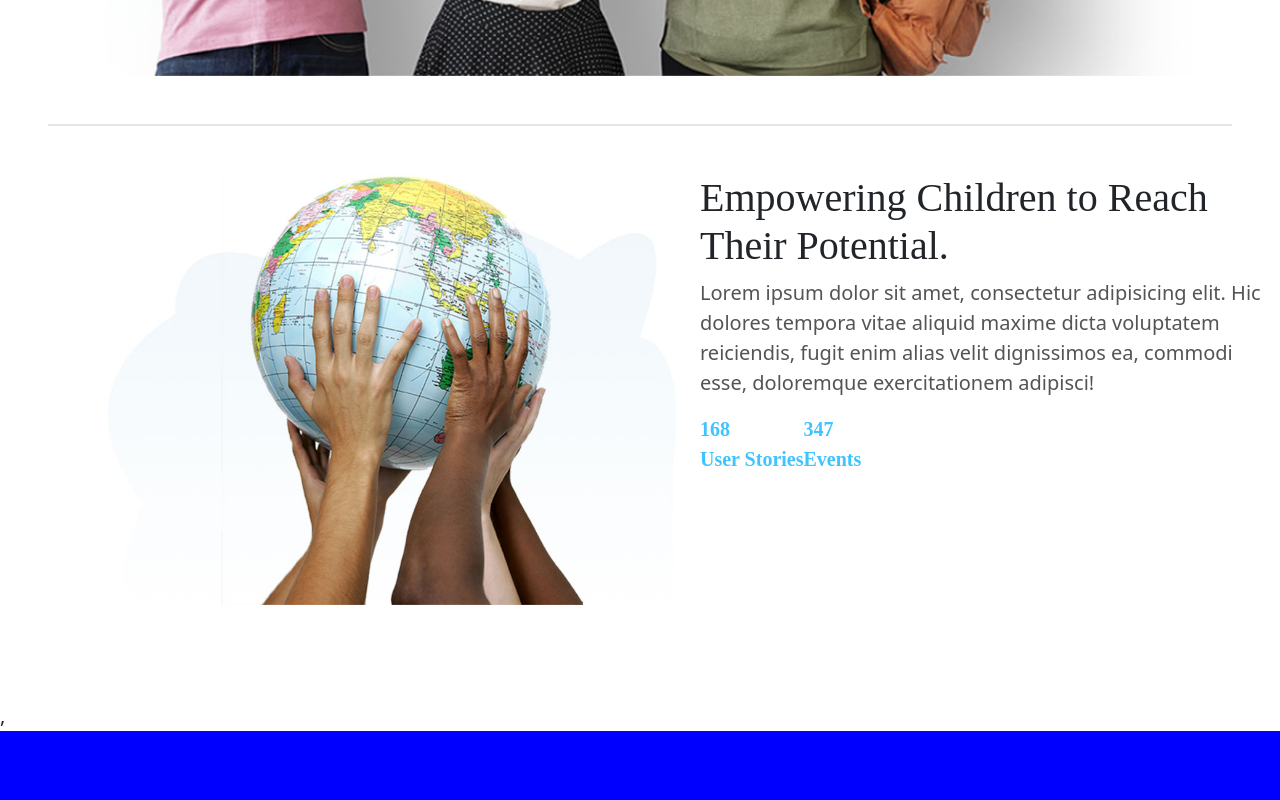
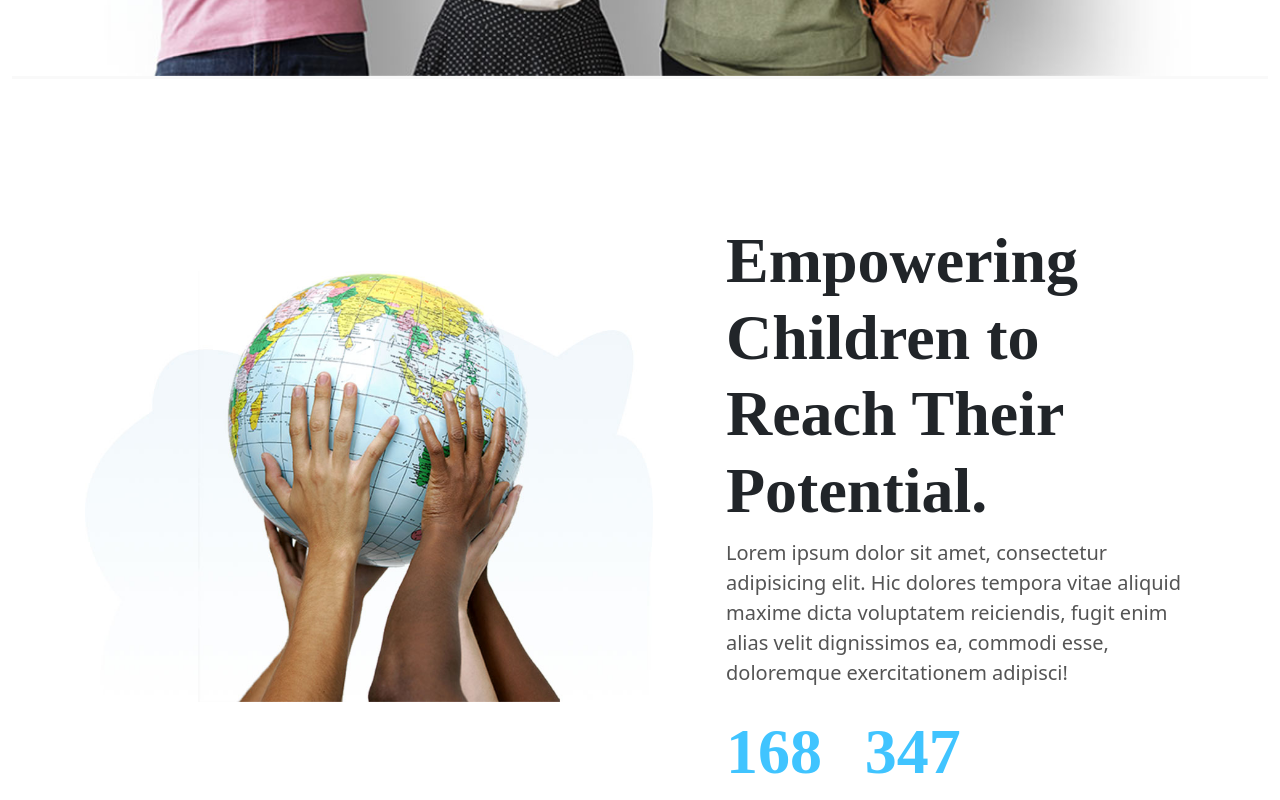
Before and after one commit to AnielloPiscopo/proj-html-vuejs, a Vue app: page / in a window 1280 px wide. Shown: the part 2820-3620 px from the top of the page. Built offline with nearby package versions, Linux system fonts and the light colour scheme.

Commit message:
Completed the MainGeneralInfo component

```diff
--- a/src/components/main/MainGeneralInfo.vue
+++ b/src/components/main/MainGeneralInfo.vue
@@ -17,8 +17,9 @@ export default {
 </script>
 
 <template>
-    <section id="general-info" class="p-5">
-        <div class="my_container container-fluid py-5">
+    <section id="general-info" class="py-5">
+        <div class="container-fluid my-5">
+            <div class="my_container container-fluid px-5">
                 <h1 class="my_font-serif my_title fw-bold w-50">The Trusted Name for In-Home Tutoring.</h1>
 
                 <p class="py-3">
@@ -33,13 +34,14 @@ export default {
                     <img :src="store.getImgPath(imgsPath + '1' + imgsExtension)" alt="" class="w-100">
                 </div>
             </div>
-        <div class="my_container container-fluid m-5">
-            <div class="row">
-                <div class="col-6">
+            <hr class="my_hr m-0">
+            <div class="my_container container-fluid px-5">
+                <div class="row justify-content-around pt-5 mt-5">
+                    <div class="col-6 pt-5 mt-5">
                         <img :src="store.getImgPath(imgsPath + '2' + imgsExtension)" alt="" class="w-100">
                     </div>
-                <div class="col-6">
-                    <h1 class="my_font-serif">
+                    <div class="col-5 pt-5">
+                        <h1 class="my_font-serif my_title fw-bold">
                             Empowering Children to Reach Their Potential.
                         </h1>
 
@@ -49,7 +51,7 @@ export default {
                             doloremque exercitationem adipisci!
                         </p>
 
-                    <ul class="list-unstyled d-flex fw-bold">
+                        <ul class="list-unstyled d-flex fw-bold justify-content-between w-50">
                             <li class="my_font-serif">
                                 <div>{{ userStoriesNumber }}</div>
                                 <div>User Stories</div>
@@ -63,28 +65,43 @@ export default {
                     </div>
                 </div>
             </div>
+        </div>
     </section>
 </template>
 
 <style lang="scss" scoped>
 @use '../../styles/partials/variables' as *;
 
-#general-info .my_container {
-    &:first-of-type {
-        border-bottom: 2px solid $border-color-6;
-    }
+#general-info {
+    .my_container {
 
         p {
             color: $text-color-19;
         }
 
-    a,
+        a {
+            color: $text-color-6;
+        }
+
         ul li {
             color: $text-color-6;
+
+            div {
+                font-size: 2rem;
+
+                &:first-of-type {
+                    font-size: 4rem;
+                }
+            }
         }
 
         .my_title {
             font-size: 4rem;
         }
     }
+
+    hr {
+        border-top: 3px solid $border-color-6;
+    }
+}
 </style>
```
Lines whose indentation alone changed are shown as unchanged.
